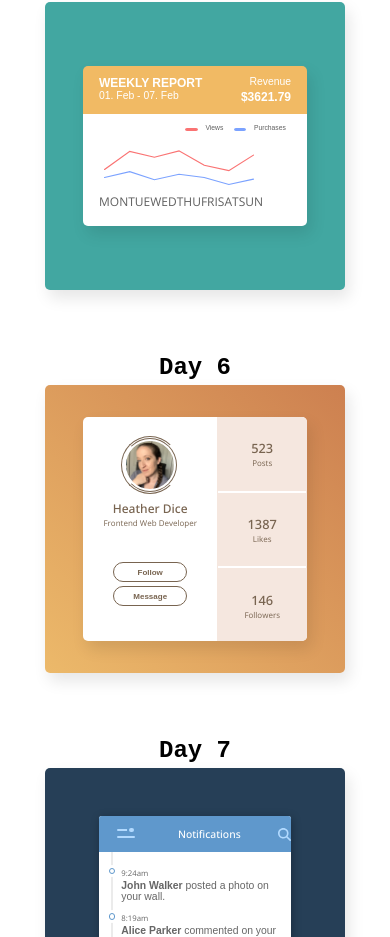
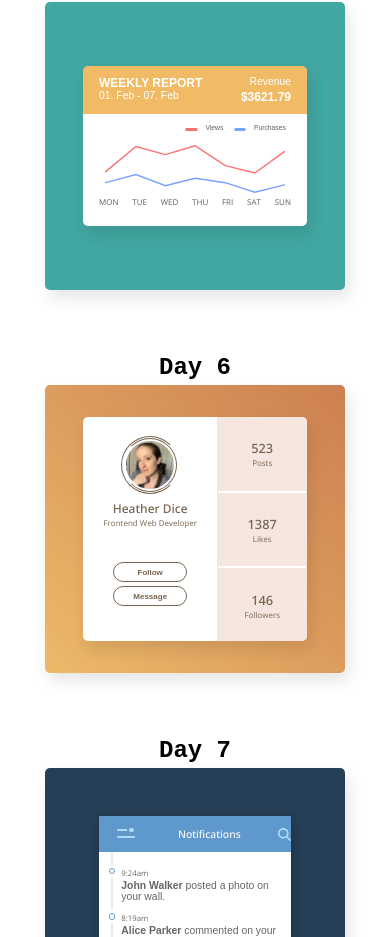
Before and after one commit to heatherdice/100_days_css, a React (Create React App) app: page / in a window 390 px wide. Shown: the part 2774-3711 px from the top of the page. Built offline with nearby package versions, Linux system fonts and the light colour scheme.

Commit message:
Responsive chart

```diff
--- a/src/components/dayComponents/Day05.js
+++ b/src/components/dayComponents/Day05.js
@@ -1,7 +1,41 @@
-import React from "react";
+import React, { useState, useEffect } from "react";
 import "../../styles/dayStyles/Day05.css";
 
 export default function Day05() {
+    const [screenType, setScreenType] = useState(getScreenType());
+
+    function getScreenType() {
+        const width = window.innerWidth;
+        return width <= 600
+            ? 'mobile'
+            : width <= 945
+            ? 'tablet'
+            : 'desktop';
+    };
+
+    const handleResize = () => setScreenType(getScreenType());
+
+    useEffect(() => {
+        window.addEventListener('resize', handleResize);
+
+        return () => {
+            window.removeEventListener('resize', handleResize);
+        };
+    }, []);
+
+    const getViewBox = () => {
+        switch (screenType) {
+            case 'mobile' :
+                return "0 10 260 70";
+            case 'tablet' :
+                return "-3 10 265 70";
+            default:
+                return "0 0 260 90"
+        }
+    };
+
+    console.log(screenType);
+
     return (
         // green box container
         <div className="day-container container-color5">
@@ -29,7 +63,7 @@ export default function Day05() {
 
                 {/* chart */}
                 <div className="chart-lines">
-                    <svg viewBox="0 0 260 90" className="polyline-container" preserveAspectRatio="none">
+                    <svg viewBox={getViewBox()} className="polyline-container" preserveAspectRatio="xMinYMin meet">
                         <polyline points="9,46 50,12 90,23 130,11 171,38 211,48 251,19" className="red-line" />
                         <polyline points="9,61 50,50 90,65 130,55 171,61 211,74 251,64" className="blue-line" />
                     </svg>
--- a/src/styles/dayStyles/Day05.css
+++ b/src/styles/dayStyles/Day05.css
@@ -83,8 +83,8 @@
 
 /* lines on line graph */
 .chart-lines {
-	max-width: 100%;
-	max-height: 100%;
+	width: 100%;
+	/* height: auto; */
 	position: relative;
 }
 .red-line, .blue-line {
@@ -102,9 +102,9 @@
 .polyline-container {
 	display: block;
 	width: 100%;
-	height: 100%;
-	max-height: 100%;
-	max-width: 100%;
+	height: auto;
+	/* max-height: 100%;
+	max-width: 100%; */
 }
 
 /* weekday text */
@@ -118,11 +118,6 @@
 	padding: 0;
 	margin: 0;
 }
-/* .weekdays::before,
-.weekdays::after {
-    content: '';
-    flex: 0 1 auto;
-} */
 
 /* tablet styling */
 @media (max-width: 945px) {
@@ -149,9 +144,10 @@
 		margin-top: 12em;
 	}
 	.chart-lines {
-		height: 3em;
-		width: 10em;
 		padding: 0.5em 0.5em 0 0em;
+	}
+	.weekdays {
+		font-size: 0.5em;
 	}
 }
 
```
